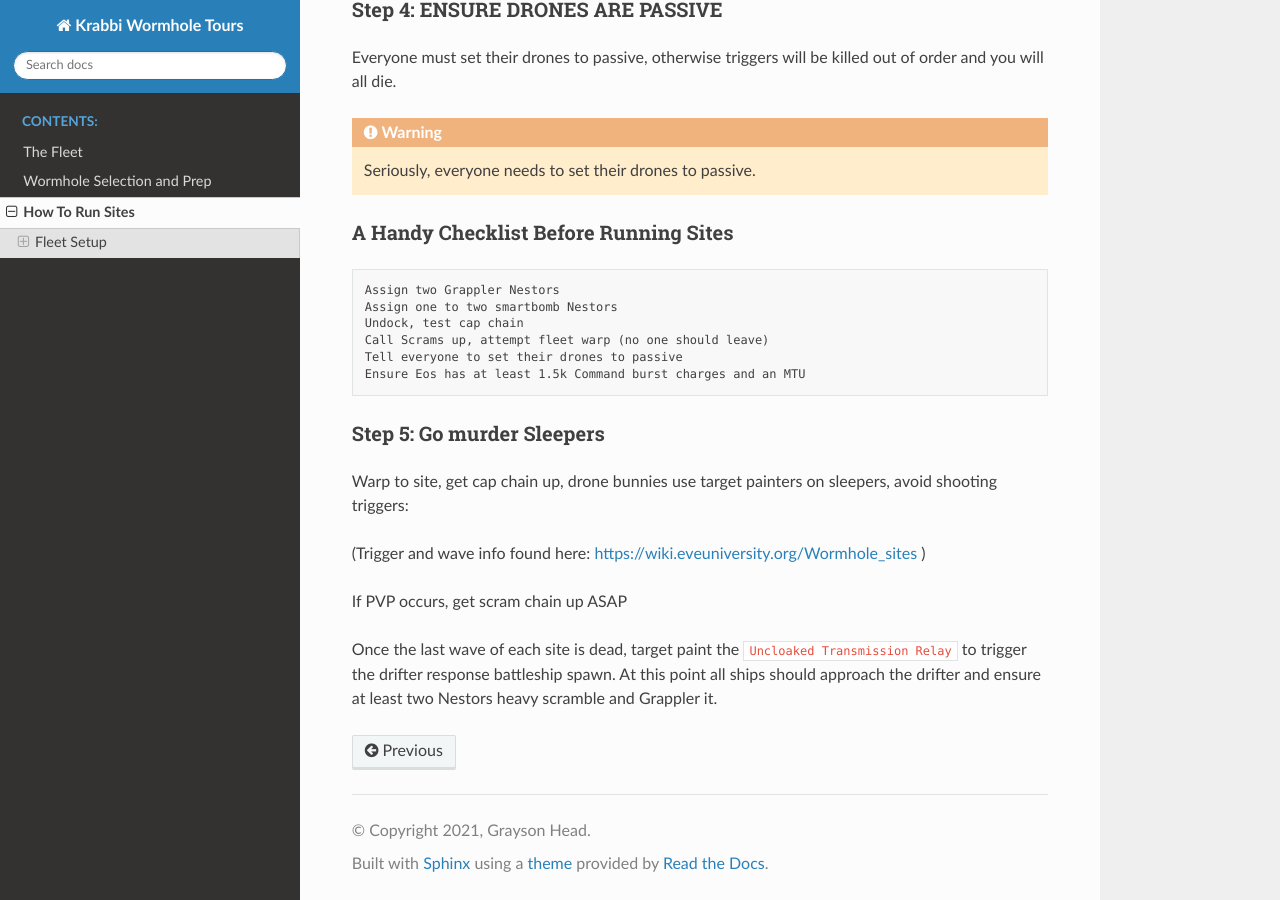
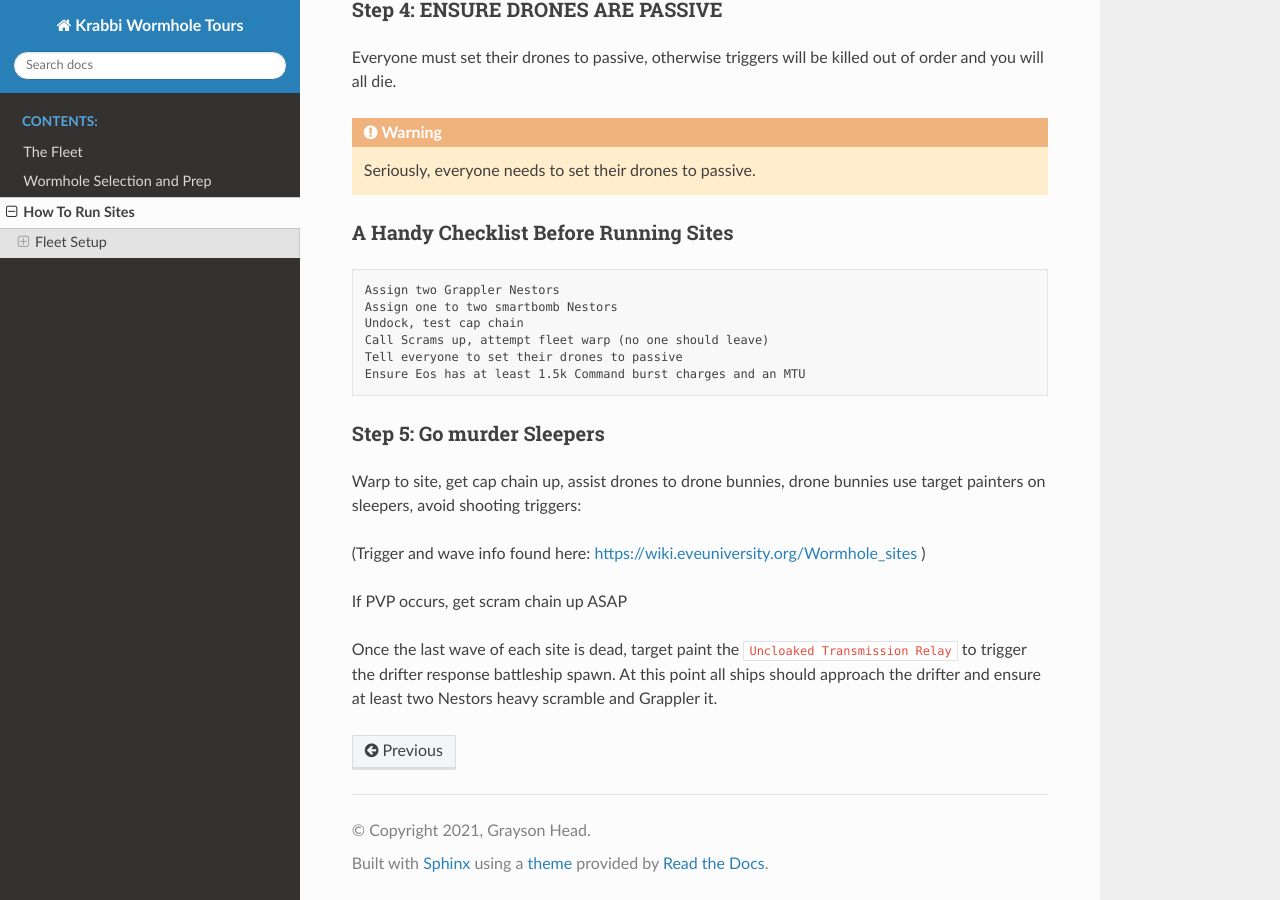
Before and after one commit to graysonhead/krabbi-wormhole-tours, a Sphinx documentation site: the page built from source/running_sites.rst, in a window 1280 px wide and 900 px high, scrolled down 1312 px. Built offline with Sphinx 7.4.7 and the Read the Docs theme 2.0.0, drawn with Linux system fonts in a browser that asks for light colours.

Commit message:
Clarifying Step 5

```diff
--- a/source/running_sites.rst
+++ b/source/running_sites.rst
@@ -74,7 +74,7 @@ A Handy Checklist Before Running Sites
 Step 5: Go murder Sleepers
 ^^^^^^^^^^^^^^^^^^^^^^^^^^
 
-Warp to site, get cap chain up, drone bunnies use target painters on sleepers, avoid shooting triggers:
+Warp to site, get cap chain up, assist drones to drone bunnies, drone bunnies use target painters on sleepers, avoid shooting triggers:
 
 (Trigger and wave info found here: https://wiki.eveuniversity.org/Wormhole_sites )
 
```
